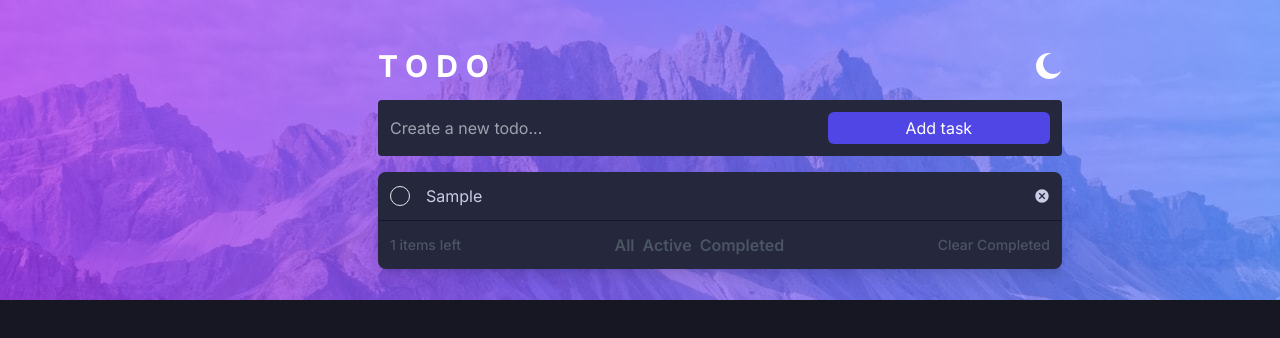
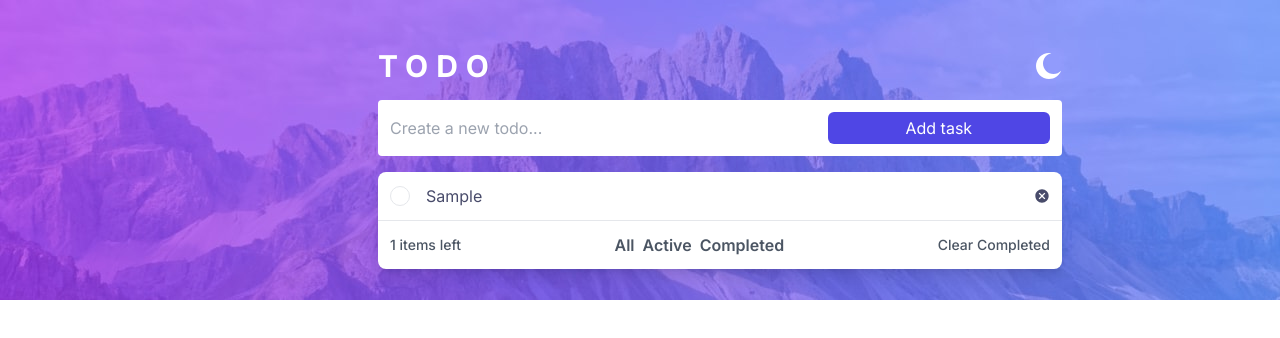
Before and after one commit to Nandani-Paliwal/todo-app, a Next.js app: page / in a window 1280 px wide. Both pictures are taken after typing "Sample" into the empty fields and a click on the button "Add task". Shown: the top 338 px of the page. Built offline with nearby package versions, Linux system fonts and the light colour scheme.

Commit message:
fix: theme errors

```diff
--- a/components/todo.tsx
+++ b/components/todo.tsx
@@ -72,7 +72,7 @@ export default function Todo() {
   return (
     <div
       className={`container relative  flex flex-col min-w-max min-h-screen overflow-auto ${
-        isDarkMode ? "bg-white" : "bg-dark"
+        isDarkMode ? "bg-dark" : "bg-white"
       }`}
     >
       <div className="header flex">
@@ -114,8 +114,8 @@ export default function Todo() {
           <div
             className={`flex justify-start space-x-4 items-center py-3 px-3 rounded w-full font-normal border-verylightgray ${
               isDarkMode
-                ? "bg-white text-darkgrayishblue"
-                : "bg-lightdark text-lightgrayishblue "
+                ? "bg-lightdark text-lightgrayishblue "
+                : "bg-white text-darkgrayishblue"
             }`}
           >
             <input
@@ -130,8 +130,8 @@ export default function Todo() {
               }}
               className={`w-full focus:outline-none ${
                 isDarkMode
-                  ? "bg-white text-darkgrayishblue"
-                  : "bg-lightdark text-lightgrayishblue "
+                  ? "bg-lightdark text-lightgrayishblue "
+                  : "bg-white text-darkgrayishblue"
               }`}
             />
 
@@ -144,11 +144,11 @@ export default function Todo() {
           </div>
           <div
             className={`list-of-todo flex flex-col justify-center items-center rounded-lg divide-y w-full shadow-lg ${
-              isDarkMode ? "divide-gray-200" : "divide-gray-900"
+              isDarkMode ? "divide-gray-900" : "divide-gray-200"
             } ${
               isDarkMode
-                ? "bg-white text-darkgrayishblue"
-                : "bg-lightdark text-lightgrayishblue "
+                ? "bg-lightdark text-lightgrayishblue"
+                : " bg-white text-darkgrayishblue"
             }`}
           >
             {todoList
@@ -210,12 +210,12 @@ export default function Todo() {
                       <p
                         className={` cursor-pointer ${
                           isDarkMode
-                            ? " text-darkgrayishblue"
-                            : " text-lightgrayishblue "
+                            ? "text-lightgrayishblue "
+                            : "  text-darkgrayishblue"
                         } ${
                           todoEl.isCompleted === true
                             ? `line-through ${
-                                isDarkMode ? "text-gray-300" : "text-gray-900"
+                                isDarkMode ? "text-gray-700" : "text-gray-300"
                               }`
                             : ""
                         }`}
```
